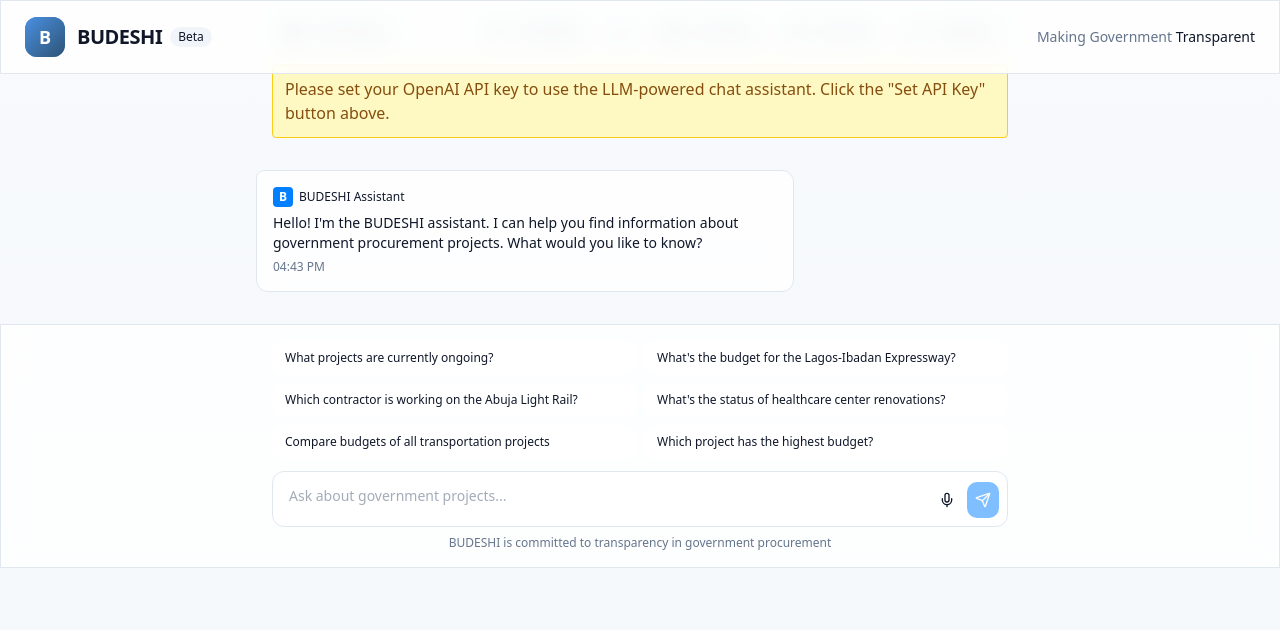
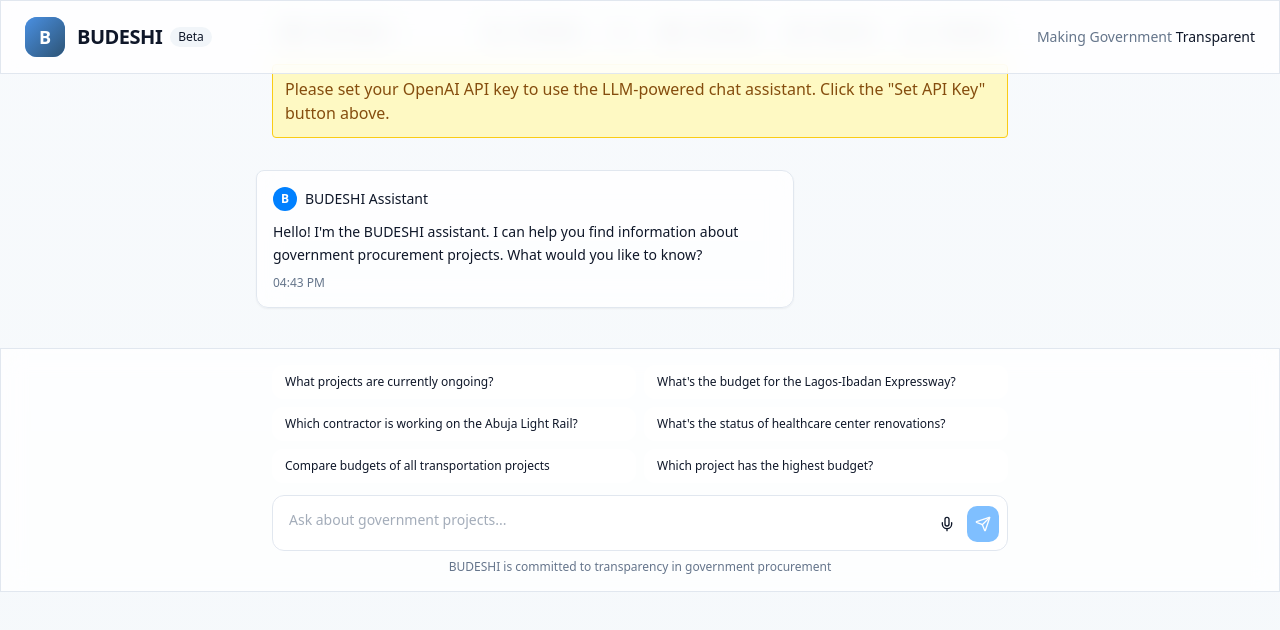
Before and after one commit to AAIDEVON/budeshi-bot-quest, a React (Vite) app: page / in a window 1280 px wide. Shown: the top 630 px of the page. Built offline with nearby package versions, Linux system fonts and the light colour scheme.

Commit message:
Improve chatbot response formatting
The prompt requests improvements to the formatting of chatbot responses.

```diff
--- a/src/components/ChatMessage.tsx
+++ b/src/components/ChatMessage.tsx
@@ -14,7 +14,7 @@ const ChatMessage: React.FC<ChatMessageProps> = ({ message }) => {
 
   if (isSystem) {
     return (
-      <div className="px-4 py-2 mx-auto my-2 max-w-xs text-xs text-center text-muted-foreground">
+      <div className="px-4 py-2 mx-auto my-2 max-w-xs text-xs text-center text-muted-foreground bg-muted/50 rounded-lg animate-fade-in">
         {message.content}
       </div>
     );
@@ -23,57 +23,73 @@ const ChatMessage: React.FC<ChatMessageProps> = ({ message }) => {
   return (
     <div
       className={cn(
-        "flex w-full mb-4 animate-slide-in",
+        "flex w-full mb-6 animate-slide-in",
         isBot ? "justify-start" : "justify-end"
       )}
     >
       <div
         className={cn(
-          "rounded-xl p-4 max-w-[85%] md:max-w-[70%]",
+          "rounded-xl p-4 max-w-[85%] md:max-w-[70%] shadow-sm",
           isBot ? "glass border-border mr-auto rounded-tl-sm" : "bg-primary text-white ml-auto rounded-tr-sm"
         )}
       >
         {isBot && (
-          <div className="flex items-center mb-1.5">
-            <div className="w-5 h-5 rounded bg-primary flex items-center justify-center text-white text-xs font-semibold">
+          <div className="flex items-center mb-2.5">
+            <div className="w-6 h-6 rounded-full bg-primary flex items-center justify-center text-white text-xs font-semibold">
               B
             </div>
-            <div className="ml-1.5 text-xs font-medium">BUDESHI Assistant</div>
+            <div className="ml-2 text-sm font-medium">BUDESHI Assistant</div>
           </div>
         )}
 
         <div className={cn(
-          "text-sm prose-sm max-w-none",
-          isBot ? "prose" : "font-medium"
+          "text-sm",
+          isBot ? "prose prose-headings:mt-4 prose-headings:mb-2" : "font-medium"
         )}>
           {isBot ? (
             <ReactMarkdown
               components={{
-                h1: ({ children }) => <h1 className="text-lg font-bold my-2">{children}</h1>,
-                h2: ({ children }) => <h2 className="text-md font-bold my-2">{children}</h2>,
-                h3: ({ children }) => <h3 className="text-base font-bold my-1.5">{children}</h3>,
-                ul: ({ children }) => <ul className="list-disc pl-5 my-2">{children}</ul>,
-                ol: ({ children }) => <ol className="list-decimal pl-5 my-2">{children}</ol>,
+                h1: ({ children }) => <h1 className="text-xl font-bold mt-4 mb-2 pb-1 border-b border-border">{children}</h1>,
+                h2: ({ children }) => <h2 className="text-lg font-bold mt-4 mb-2 pb-1 border-b border-border/70">{children}</h2>,
+                h3: ({ children }) => <h3 className="text-base font-bold mt-3 mb-1.5">{children}</h3>,
+                ul: ({ children }) => <ul className="list-disc pl-5 my-2 space-y-1">{children}</ul>,
+                ol: ({ children }) => <ol className="list-decimal pl-5 my-2 space-y-1">{children}</ol>,
                 li: ({ children }) => <li className="my-1">{children}</li>,
-                p: ({ children }) => <p className="my-1.5">{children}</p>,
-                strong: ({ children }) => <strong className="font-bold">{children}</strong>,
-                em: ({ children }) => <em className="italic">{children}</em>,
-                table: ({ children }) => <div className="overflow-x-auto my-2"><table className="border-collapse border border-border w-full">{children}</table></div>,
-                th: ({ children }) => <th className="border border-border bg-muted px-2 py-1 text-left">{children}</th>,
-                td: ({ children }) => <td className="border border-border px-2 py-1">{children}</td>,
-                code: ({ children }) => <code className="bg-muted px-1 py-0.5 rounded text-xs">{children}</code>,
-                blockquote: ({ children }) => <blockquote className="border-l-4 border-primary pl-3 my-2 italic">{children}</blockquote>,
+                p: ({ children }) => <p className="my-2 leading-relaxed">{children}</p>,
+                strong: ({ children }) => <strong className="font-bold text-primary/90">{children}</strong>,
+                em: ({ children }) => <em className="italic text-muted-foreground">{children}</em>,
+                table: ({ children }) => (
+                  <div className="overflow-x-auto my-3 rounded-md">
+                    <table className="border-collapse border border-border w-full bg-background/50">
+                      {children}
+                    </table>
+                  </div>
+                ),
+                th: ({ children }) => <th className="border border-border bg-muted px-3 py-1.5 text-left font-semibold">{children}</th>,
+                td: ({ children }) => <td className="border border-border px-3 py-1.5">{children}</td>,
+                code: ({ children }) => <code className="bg-muted px-1.5 py-0.5 rounded text-xs font-mono">{children}</code>,
+                blockquote: ({ children }) => (
+                  <blockquote className="border-l-4 border-primary/60 pl-4 my-3 italic bg-muted/30 py-2 rounded-r-md">
+                    {children}
+                  </blockquote>
+                ),
+                a: ({ href, children }) => (
+                  <a href={href} target="_blank" rel="noopener noreferrer" className="text-primary underline underline-offset-2 hover:text-primary/80 transition-colors">
+                    {children}
+                  </a>
+                ),
+                hr: () => <hr className="my-4 border-t border-border" />,
               }}
             >
               {message.content}
             </ReactMarkdown>
           ) : (
-            <>{message.content}</>
+            <p className="leading-relaxed">{message.content}</p>
           )}
         </div>
 
         <div className={cn(
-          "text-xs mt-1.5",
+          "text-xs mt-2",
           isBot ? "text-muted-foreground" : "text-primary-foreground/70"
         )}>
           {message.timestamp.toLocaleTimeString([], { hour: '2-digit', minute: '2-digit' })}
```
